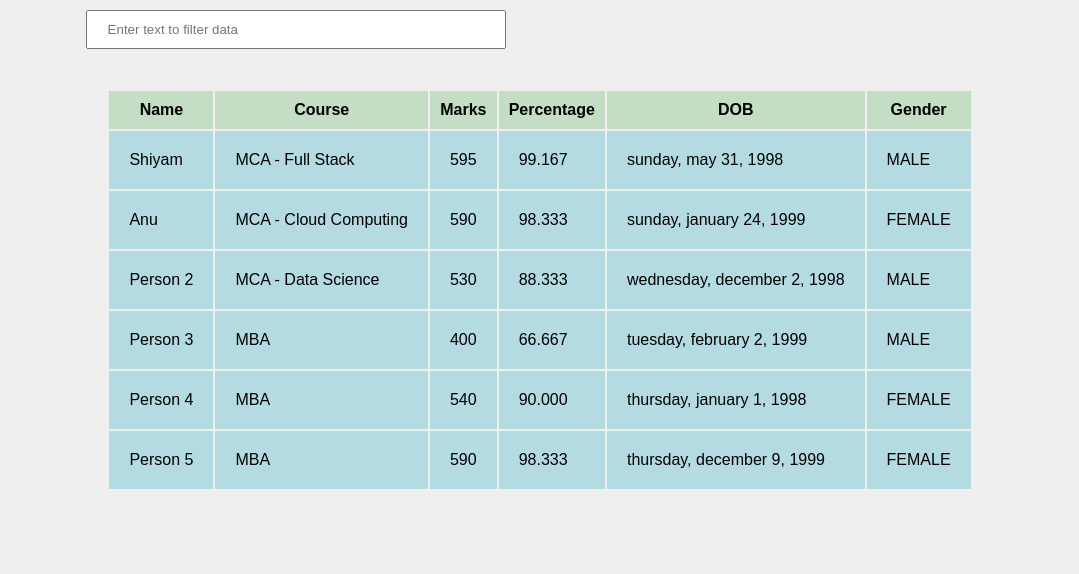
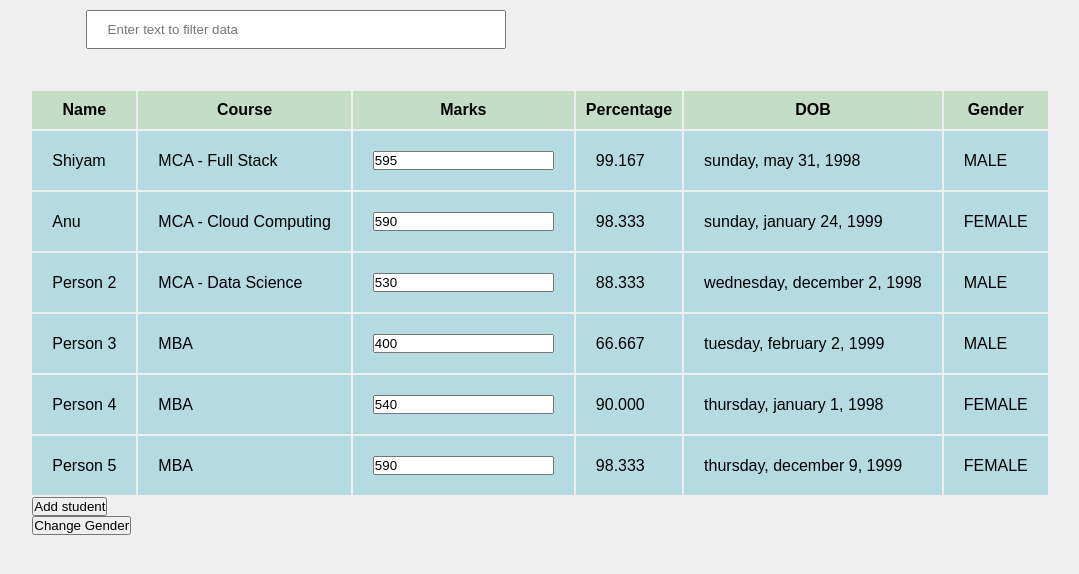
Before and after one commit to ShiyamS/Angular-13, an Angular app: page /Home in a window 1280 px wide. Shown: the top 574 px of the page, without its empty margins (100-1179 px from the left). Built offline with nearby package versions, Linux system fonts and the light colour scheme.

Commit message:
Pipes -  Impure Pipes

```diff
--- a/src/app/app.component.html
+++ b/src/app/app.component.html
@@ -35,7 +35,7 @@
 <!-- </div> -->
 <!-- </div> -->
 
-<div class="container">
+<div class="container" (mousemove)="onMouseMove()">
   <div>
     <input type="text" class="inputBox" placeholder="Enter text to filter data" [(ngModel)]="filterTextValue">
   </div>
@@ -51,7 +51,7 @@
     <tr *ngFor="let student of students | filterStudent :filterTextValue ">
       <td>{{student.name}}</td>
       <td>{{student.course}}</td>
-      <td>{{student.marks}}</td>
+      <td><input type="number" value="student.marks" [(ngModel)]="student.marks"></td>
       <!-- Pipe percentage -->
       <!-- <td>{{student.marks / totalMarks | percent : '1.1-1'}}</td> -->
       <!-- Pipe durrency -->
@@ -60,5 +60,9 @@
       <td>{{student.DOB | date : 'fullDate' | lowercase}}</td>
       <td>{{student.gender | uppercase}}</td>
     </tr>
+
+    <button (click)="addFakeStudentData()">Add student</button>
+    <br>
+    <button (click)="changeGender()"> Change Gender</button>
   </table>
 </div>
--- a/src/app/app.component.ts
+++ b/src/app/app.component.ts
@@ -28,6 +28,7 @@ export class AppComponent implements OnInit {
     this.totalMarks = this.StudentService.totalMarks;
 
 
+
     this.activatedRoute.fragment.subscribe((value) => {
       // console.log(value)
       if (value) {
@@ -49,6 +50,48 @@ export class AppComponent implements OnInit {
 
   }
 
+  addFakeStudentData() {
+    // let studentCopy = Object.assign([], this.students);
+    // studentCopy.push({
+    //   name: 'Test 9',
+    //   course: 'MCA - Full Stack',
+    //   marks: 345,
+    //   DOB: new Date(),
+    //   gender: 'Male',
+    // })
+    // Once a fake copy is created, and then the value is re assigned in order to reflect the data
+    // If manipulate the reference data, its doses not reflects and become a impure pipe
+    // this.students = studentCopy;
+
+    //Impure Pipe
+
+    this.students.push({
+      name: 'Test 9',
+      course: 'MCA - Full Stack',
+      marks: 345,
+      DOB: new Date(),
+      gender: 'Male',
+    })
+  }
+
+
+  changeGender() {
+    // This become an inpur change as the main student data in not refelecting the change during filtering.
+    // this.StudentService.students[0].gender = "Female"
+
+    // let studentCopy2: Student[] = Object.assign([], this.students);
+    // studentCopy2[0].gender = 'female';
+    // this.students = studentCopy2;
+
+    //Impure change
+    this.students[0].gender = "Female"
+
+  }
+
+  onMouseMove() {
+
+  }
+
 
 
 
--- a/src/app/filter.pipe.ts
+++ b/src/app/filter.pipe.ts
@@ -1,7 +1,8 @@
 import { Pipe, PipeTransform } from "@angular/core";
 import { Student } from "./student";
 @Pipe({
-  name: "filterStudent"
+  name: "filterStudent",
+  pure: false
 })
 export class Filter implements PipeTransform {
   transform(students: Student[], filterValue: string) {
--- a/src/app/percentage.pipe.ts
+++ b/src/app/percentage.pipe.ts
@@ -5,7 +5,7 @@ import { Pipe, PipeTransform } from "@angular/core";
 })
 export class Percentage implements PipeTransform {
   transform(value: number, totalMarks: number, decimal: number) {
-
+    console.log("Pure Pipe")
     return (value / totalMarks * 100).toFixed(decimal)
   }
 }
```
